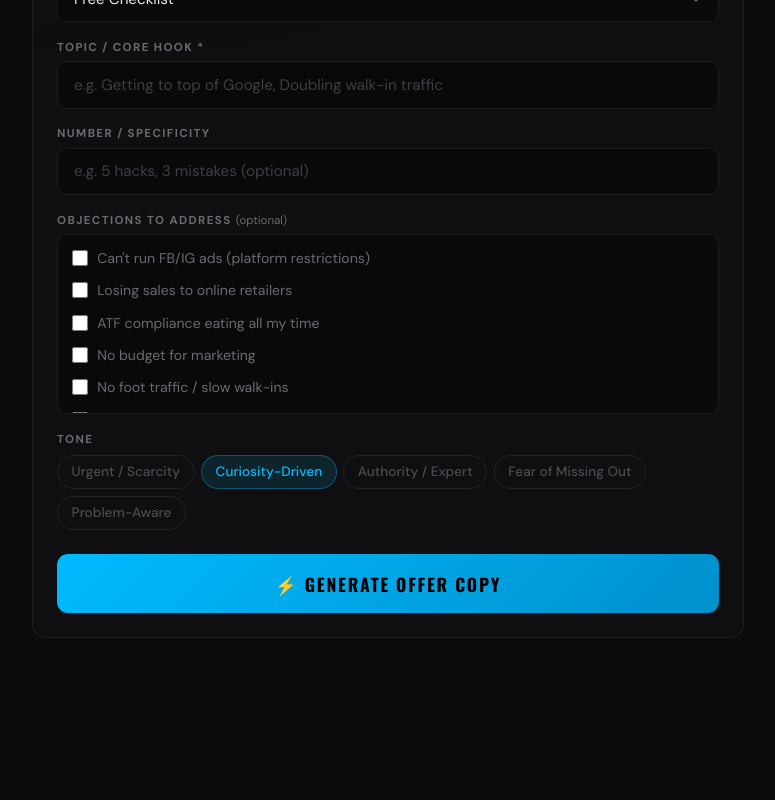
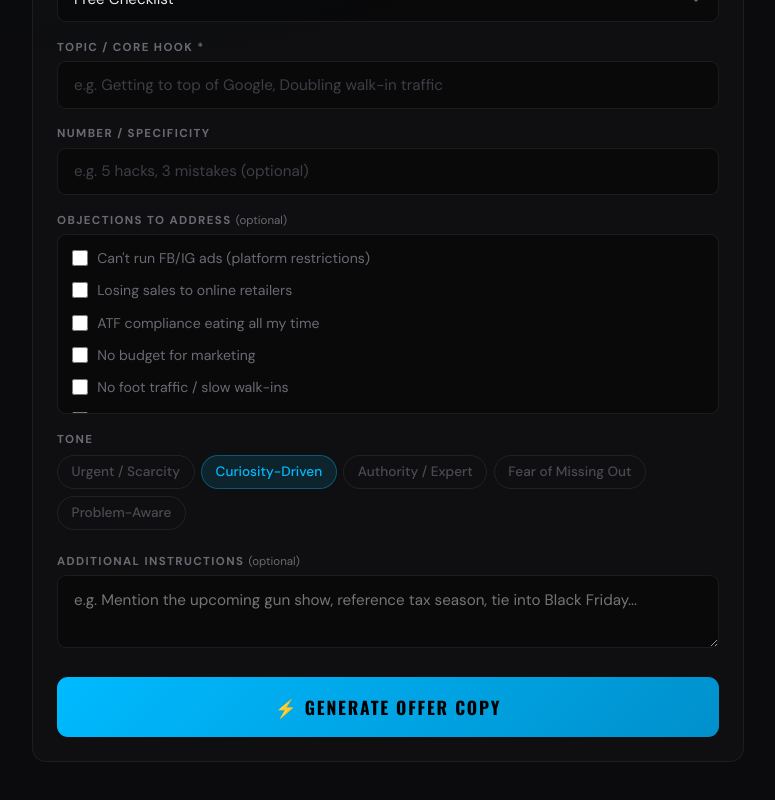
Before and after one commit to glfankhauser/ffl-offer-generator, a Next.js app in the folder ffl-offer-generator/: page / in a window 1280 px wide. Shown: the part 538-1338 px from the top of the page, without its empty margins (252-1027 px from the left). Before the commit the page ends 1216 px from the top, so only its background shows below. Built offline with nearby package versions, Linux system fonts and the light colour scheme.

Commit message:
custom prompt box

```diff
--- a/ffl-offer-generator/app/page.js
+++ b/ffl-offer-generator/app/page.js
@@ -103,6 +103,7 @@ function buildPrompt(inputs) {
   const ctaContext = offerFw && offerFw.cta ? "\n- CTA Style: " + offerFw.cta : "";
   const objLabels = objections.map((id) => OBJECTIONS.find((o) => o.id === id)?.label).filter(Boolean);
   const objContext = objLabels.length > 0 ? "\n- Specific Objections to Address: " + objLabels.join("; ") : "";
+  const customContext = inputs.customPrompt.trim() ? "\n- Additional Instructions: " + inputs.customPrompt.trim() : "";
 
   let typeInst = "";
   switch (offerType) {
@@ -130,7 +131,7 @@ function buildPrompt(inputs) {
     "Generate offer copy using the parameters below. Use ## markdown headers for each distinct piece of copy or numbered item so they are clearly separated as individual sections. Keep formatting clean.\n\nOFFER PARAMETERS:\n- Audience: " +
     audience + "\n- Offer: " + offer + "\n- Topic/Hook: " + topic +
     "\n- Specificity: " + (number || "Your best judgment") +
-    "\n- Tone: " + toneLabel + painContext + ctaContext + objContext + "\n\n" + typeInst
+    "\n- Tone: " + toneLabel + painContext + ctaContext + objContext + customContext + "\n\n" + typeInst
   );
 }
 
@@ -212,7 +213,7 @@ function SectionCard({ raw, index, onRefineSection, isRefining }) {
 }
 
 export default function FFLOfferGenerator() {
-  const [inputs, setInputs] = useState({ audience: "Brick-and-mortar FFL dealers running a physical gun store", audiencePreset: "bm_dealer", offer: "Free checklist / PDF download", offerPreset: "free_checklist", topic: "", number: "", tone: "curiosity", offerType: "headlines", objections: [] });
+  const [inputs, setInputs] = useState({ audience: "Brick-and-mortar FFL dealers running a physical gun store", audiencePreset: "bm_dealer", offer: "Free checklist / PDF download", offerPreset: "free_checklist", topic: "", number: "", tone: "curiosity", offerType: "headlines", objections: [], customPrompt: "" });
   const [output, setOutput] = useState("");
   const [loading, setLoading] = useState(false);
   const [error, setError] = useState("");
@@ -392,6 +393,25 @@ export default function FFLOfferGenerator() {
               ))}
             </div>
 
+            {/* Custom Prompt */}
+            <div style={{ marginBottom: "1.5rem" }}>
+              <div style={{ fontSize: "0.72rem", fontWeight: 700, color: C.textMuted, textTransform: "uppercase", letterSpacing: "0.12em", marginBottom: "0.4rem" }}>
+                Additional Instructions <span style={{ fontWeight: 400, textTransform: "none", letterSpacing: 0 }}>(optional)</span>
+              </div>
+              <textarea
+                value={inputs.customPrompt}
+                onChange={(e) => update("customPrompt", e.target.value)}
+                placeholder="e.g. Mention the upcoming gun show, reference tax season, tie into Black Friday..."
+                rows={2}
+                style={{
+                  ...inputStyle,
+                  resize: "vertical",
+                  minHeight: 52,
+                  lineHeight: 1.5,
+                }}
+              />
+            </div>
+
             {error && <div style={{ background: "rgba(200,50,50,0.1)", border: "1px solid rgba(200,50,50,0.25)", borderRadius: 9, padding: "0.65rem 1rem", color: "#e07070", fontSize: "0.9rem", marginBottom: "1rem", wordBreak: "break-word" }}>{error}</div>}
 
             <button onClick={generate} disabled={loading} style={{ width: "100%", padding: "1.05rem", background: loading ? C.accentDim : `linear-gradient(135deg, ${C.accent}, ${C.accentMuted})`, border: "none", borderRadius: 11, color: loading ? C.accent : "#000", fontSize: "1.1rem", fontWeight: 700, fontFamily: "'Oswald', sans-serif", letterSpacing: "0.1em", cursor: loading ? "default" : "pointer" }}>
```
